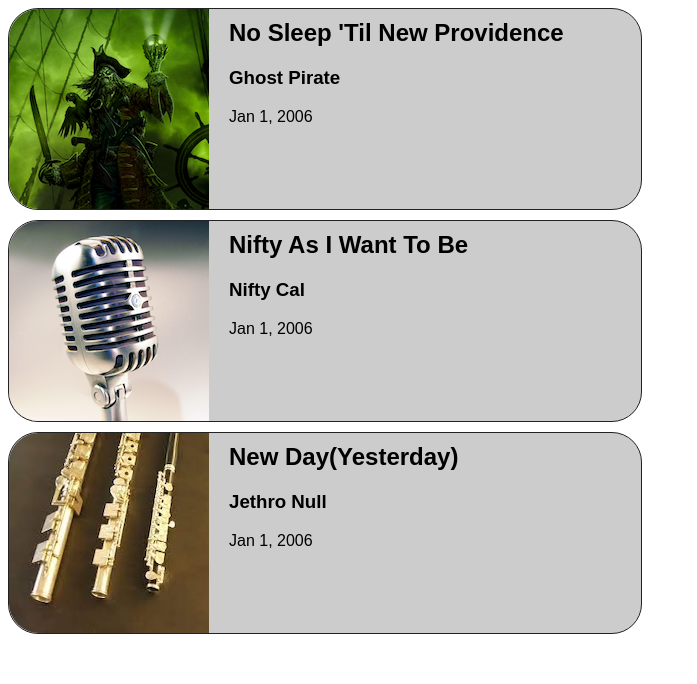
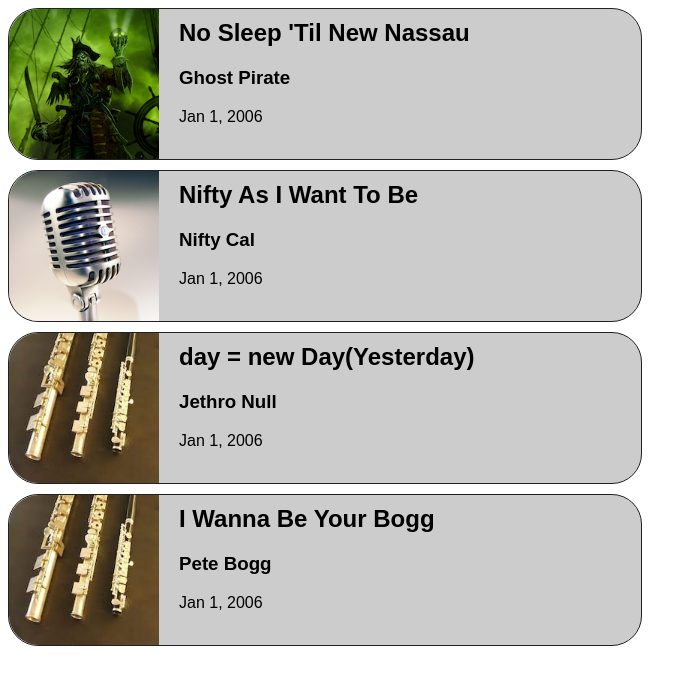
Before and after one commit to mat-findlay/article-examples, an Angular app in the folder angular-examples/: page / in a window 1280 px wide. Shown: the top 684 px of the page, without its empty margins (0-697 px from the left). Built offline with nearby package versions, Linux system fonts and the light colour scheme.

Commit message:
Updated album title

```diff
--- a/angular-examples/src/app/album-container/album-container.component.html
+++ b/angular-examples/src/app/album-container/album-container.component.html
@@ -1,6 +1,6 @@
 <div>
     <app-album
         *ngFor="let album of albumList"
-        [album]="album">
+            [album]="album">
     </app-album>
 </div>
--- a/angular-examples/src/app/album-container/album-container.component.ts
+++ b/angular-examples/src/app/album-container/album-container.component.ts
@@ -10,7 +10,7 @@ export class AlbumContainerComponent {
   albumList: Album[] = [
   {
     id: 1,
-    title: 'No Sleep \'Til New Providence',
+    title: 'No Sleep \'Til New Nassau',
     artist: 'Ghost Pirate',
     cover: '../../assets/ghost-pirate-thumb.png',
     releaseDate: 'Jan 1, 2006',
@@ -24,8 +24,15 @@ export class AlbumContainerComponent {
   },
   {
     id: 1,
-    title: 'New Day(Yesterday)',
+    title: 'day = new Day(Yesterday)',
     artist: 'Jethro Null',
+    cover: '../../assets/flute-thumb.jpeg',
+    releaseDate: 'Jan 1, 2006',
+  },
+  {
+    id: 1,
+    title: 'I Wanna Be Your Bogg',
+    artist: 'Pete Bogg',
     cover: '../../assets/flute-thumb.jpeg',
     releaseDate: 'Jan 1, 2006',
   },
--- a/angular-examples/src/app/album/album.component.css
+++ b/angular-examples/src/app/album/album.component.css
@@ -12,7 +12,7 @@
 }
 
 .album-cover {
-    object-fit: cover;
+    height: 150px;
     border-radius: 30px 0 0 30px;
 }
 
```
